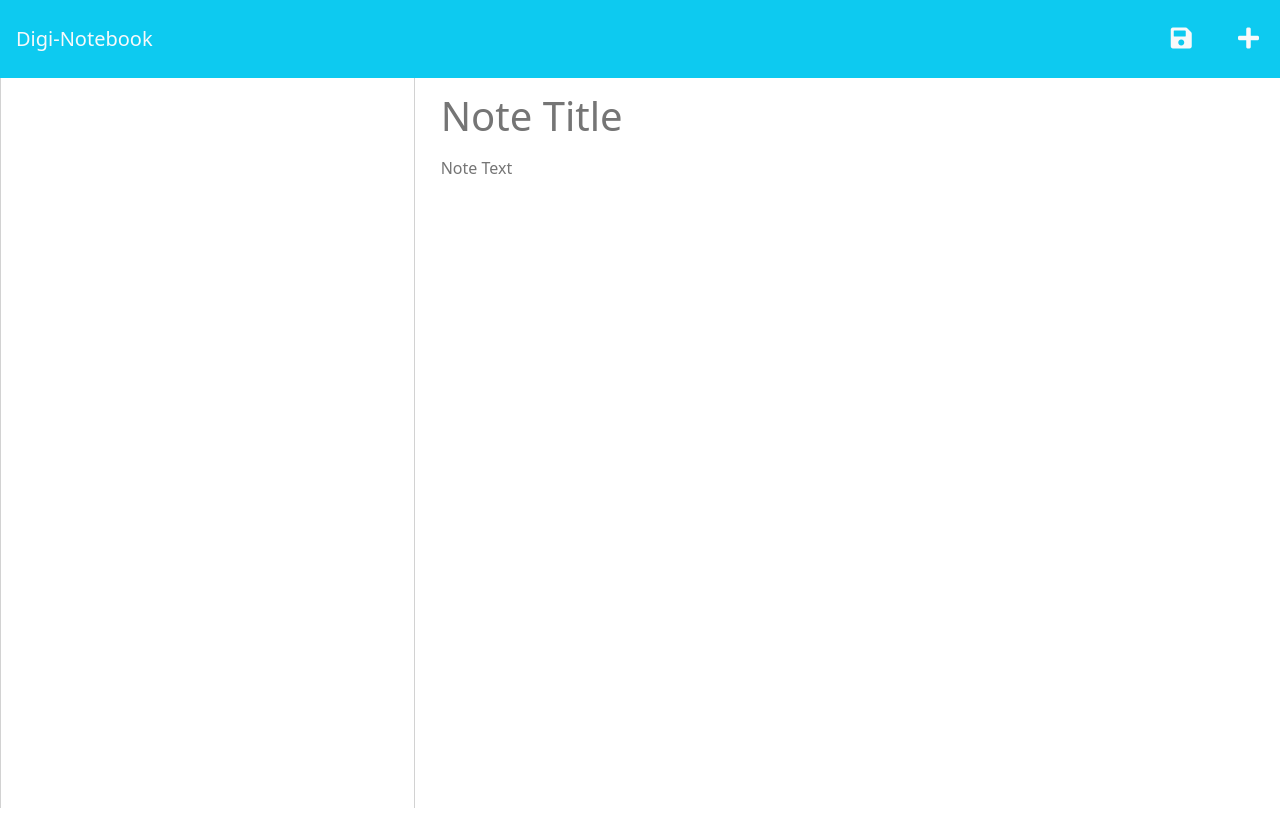
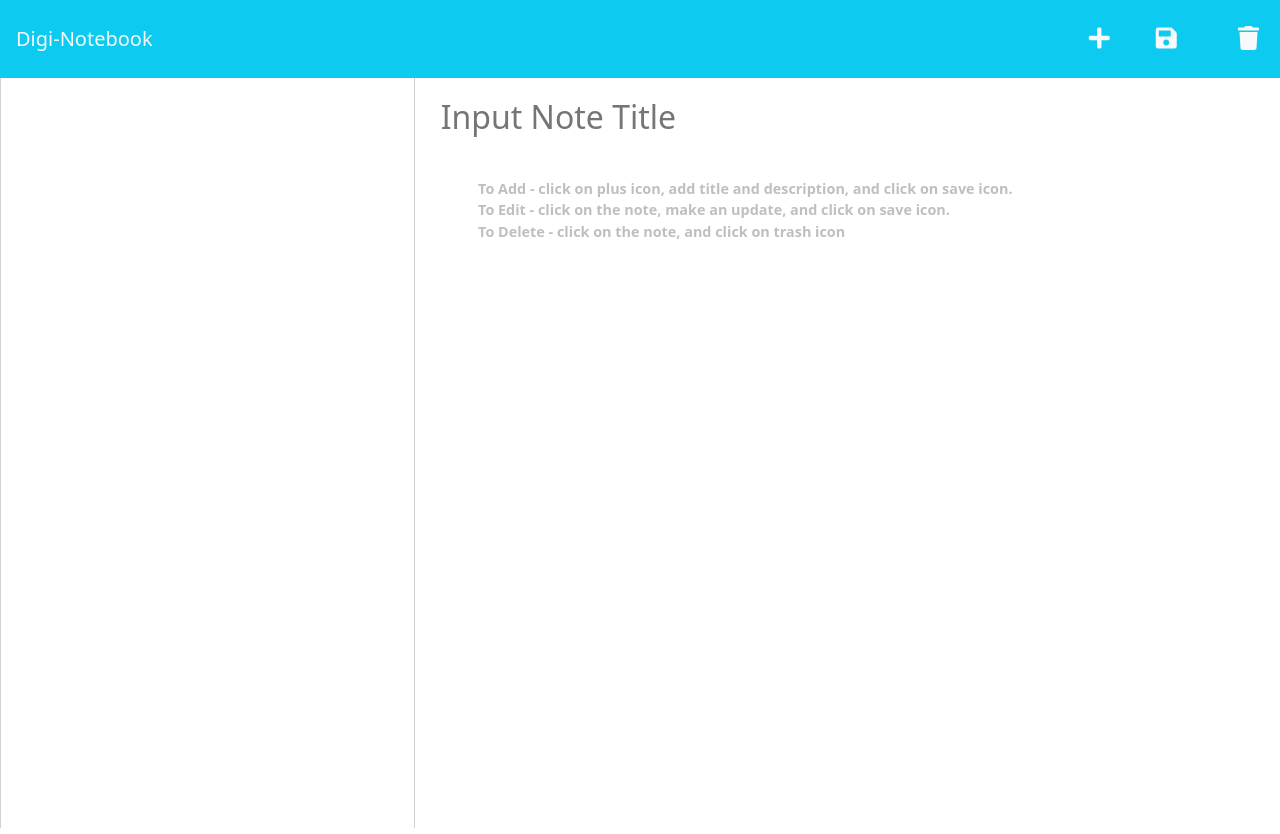
Before and after one commit to krgurevich/digi-notebook, a plain HTML site: page public/notes.html in a window 1280 px wide. Drawn offline with nearby package versions, Linux system fonts and the light colour scheme; no server answers.

Commit message:
updated structure of folders and modified the code in notes.js for delete function

```diff
--- a/public/assets/css/styles.css
+++ b/public/assets/css/styles.css
@@ -9,6 +9,15 @@ button {
   border: none;
   background-color: transparent;
   cursor: pointer;
+}
+
+.notes-title {
+  font-size: 1.5rem;
+  cursor: pointer;
+}
+
+#delete-note {
+  margin-left: 15px;
 }
 
 .icons i {
@@ -34,7 +43,14 @@ button {
 .note-title {
   height: 50px;
   margin-top: 13px;
-  font-size: 2.5rem;
+  font-size: 2rem;
+}
+
+textarea::placeholder {
+  font-weight: bold;
+  opacity: .5;
+  color: grey;
+  font-size: 0.9rem;
 }
 
 .note-title:read-only,
@@ -43,7 +59,7 @@ button {
 }
 
 .list-container .card {
-  height: calc(100vh - 70px);
+  height: calc(100vh - 50px);
   border-bottom: none;
   border-bottom-right-radius: 0;
   border-bottom-left-radius: 0;
--- a/public/assets/js/notes.js
+++ b/public/assets/js/notes.js
@@ -16,15 +16,13 @@ async function getAllNotes() {
   console.log(allNotes);
   // Use map method for each note
   allNotes.map((note) => {
-    // Add event listener to the button
-
+    //  Create li element for each note
     let li = document.createElement("li");
 
     li.innerHTML = `
-    <span>${note.title}</span>
-    <span onclick="delTargetNote()" id="delete-note"><i class="fas fa-trash"></i></span>
+    <li class="list-group-item">${note.title}
     `;
-
+    // Add event listener to the li on click
     li.addEventListener("click", () => {
       targetTitle.defaultValue = note.title;
       targetText.defaultValue = note.text;
@@ -36,6 +34,7 @@ async function getAllNotes() {
   });
 }
 
+// Function to save a new note and an existing note once edited
 function editTargetNote() {
   const noteId = localStorage.getItem("id");
   const title = targetTitle.value;
@@ -69,7 +68,7 @@ function editTargetNote() {
     });
   }
 }
-
+// Function to delete an existing note
 function delTargetNote() {
   const noteId = localStorage.getItem("id");
   fetch(`/api/notes/${noteId}`, {
@@ -82,6 +81,7 @@ function delTargetNote() {
   });
 }
 
+// Sets a new note
 function addNewNote() {
   targetText.value = "";
   targetTitle.value = "";
@@ -90,5 +90,6 @@ function addNewNote() {
 
 addNote.addEventListener("click", addNewNote);
 saveNote.addEventListener("click", editTargetNote);
+deleteNote.addEventListener("click", delTargetNote);
 
 getAllNotes();
--- a/public/notes.html
+++ b/public/notes.html
@@ -9,17 +9,17 @@
   <link href="https://cdn.jsdelivr.net/npm/bootstrap@5.2.3/dist/css/bootstrap.min.css" rel="stylesheet"
     integrity="sha384-rbsA2VBKQhggwzxH7pPCaAqO46MgnOM80zW1RWuH61DGLwZJEdK2Kadq2F9CUG65" crossorigin="anonymous" />
   <link rel="stylesheet" href="https://use.fontawesome.com/releases/v5.3.1/css/all.css"
-    integrity="sha384-mzrmE5qonljUremFsqc01SB46JvROS7bZs3IO2EmfFsd15uHvIt+Y8vEf7N7fWAU" crossorigin="anonymous">
+    integrity="sha384-mzrmE5qonljUremFsqc01SB46JvROS7bZs3IO2EmfFsd15uHvIt+Y8vEf7N7fWAU" crossorigin="anonymous" />
   <link rel="stylesheet" href="../assets/css/styles.css" />
-
 </head>
 
 <body>
   <nav class="navbar bg-info">
     <a class="navbar-brand text-light p-3" href="index.html">Digi-Notebook</a>
     <div id="buttons" class="icons">
+      <button id="add-note"><i class="fas fa-plus text-light"></i></button>
       <button id="save-note"><i class="fas fa-save text-light"></i></button>
-      <button id="add-note"><i class="fas fa-plus text-light"></i></button>
+      <button id="delete-note"><i class="fas fa-trash text-light"></i></button>
     </div>
   </nav>
   <div class="container-fluid">
@@ -30,8 +30,11 @@
         </div>
       </div>
       <div class="col-8">
-        <input id="targetTitle" class="note-title" placeholder="Note Title" maxlength="28" type="text" />
-        <textarea id="targetText" class="note-textarea" placeholder="Note Text"></textarea>
+        <input id="targetTitle" class="note-title" placeholder="Input Note Title" maxlength="28" type="text" />
+        <textarea id="targetText" class="note-textarea" placeholder="
+          To Add - click on plus icon, add title and description, and click on save icon.
+          To Edit - click on the note, make an update, and click on save icon.
+          To Delete - click on the note, and click on trash icon"></textarea>
       </div>
     </div>
   </div>
--- a/routes/apiRoutes.js
+++ b/routes/apiRoutes.js
@@ -41,6 +41,7 @@ router.post("/", (req, res) => {
   }
 });
 
+// PUT route for updating an existing note
 router.put("/:id", async (req, res) => {
   const notes = await readFromFile(dbRoute).then((data) => JSON.parse(data));
   console.log(notes);
@@ -66,6 +67,7 @@ router.put("/:id", async (req, res) => {
   }
 });
 
+// Delete route for deleting an existing note
 router.delete("/:id", async (req, res) => {
   const notes = await readFromFile(dbRoute).then((data) => JSON.parse(data));
   console.log(notes);
```
Also changed, not shown: db/db.json (+8 -3 lines), public/index.html (+1 -2 lines), README.md, public/assets/images/screenshot-2.png (added), public/assets/images/screenshot.png (added).
